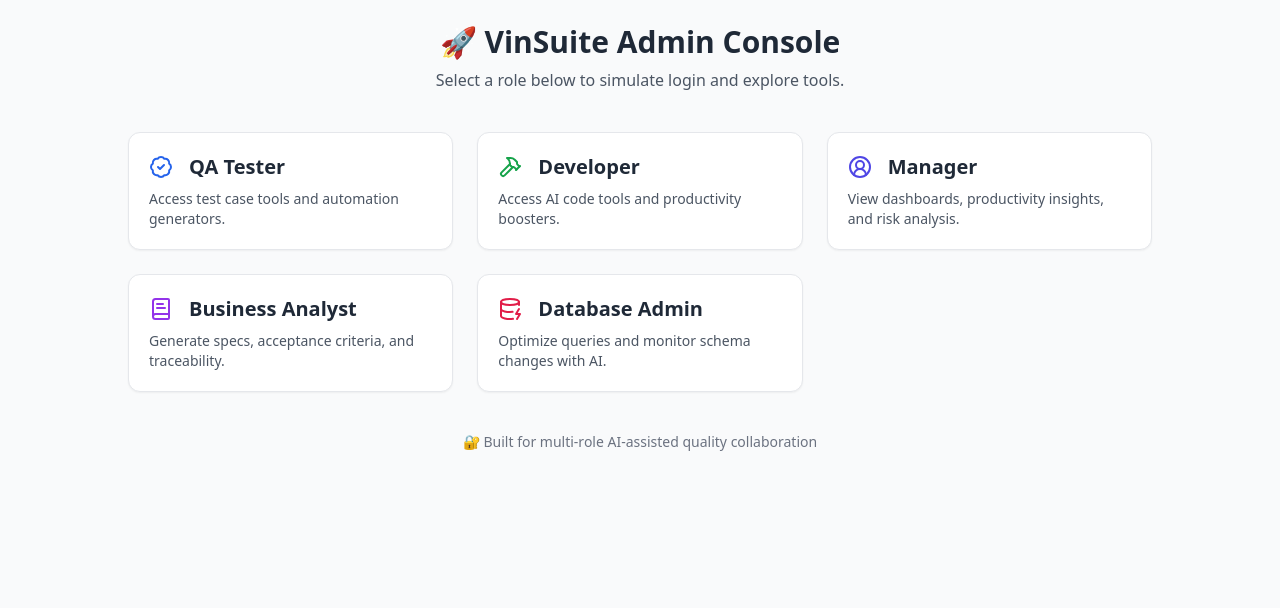
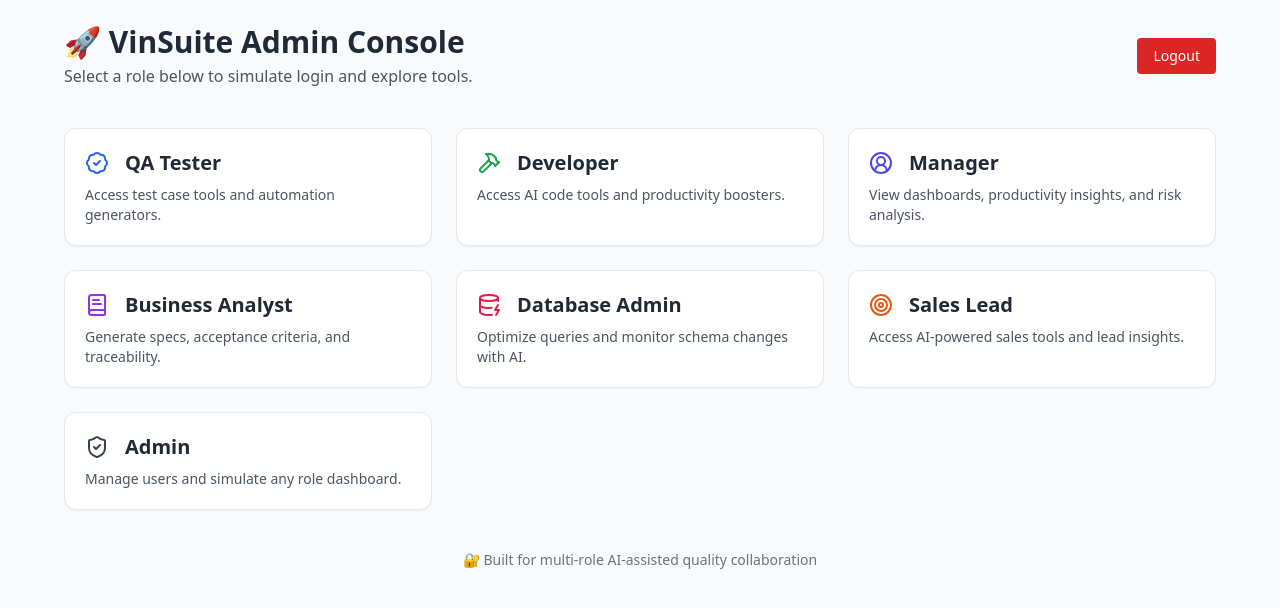
Before and after one commit to vineethin/vinsuite, a React (Create React App) app in the folder vinsuite-frontend/: page /admin in a window 1280 px wide. Shown: the top 608 px of the page. Built offline with nearby package versions, Linux system fonts and the light colour scheme.

Commit message:
Updated Admin Home page

```diff
--- a/vinsuite-frontend/src/pages/admin/AdminHome.jsx
+++ b/vinsuite-frontend/src/pages/admin/AdminHome.jsx
@@ -1,8 +1,17 @@
 import React from "react";
 import { useNavigate } from "react-router-dom";
-import { BadgeCheck, Brain, Hammer, BookText, DatabaseZap, UserCircle2 } from "lucide-react";
+import {
+  BadgeCheck,
+  Brain,
+  Hammer,
+  BookText,
+  DatabaseZap,
+  UserCircle2,
+  ShieldCheck,
+  Target,
+} from "lucide-react";
 
-// Define the roles and their attributes
+// Define all roles including Sales Lead and Admin
 const roles = [
   {
     role: "tester",
@@ -39,33 +48,58 @@ const roles = [
     description: "Optimize queries and monitor schema changes with AI.",
     path: "/dba",
   },
+  {
+    role: "saleslead",
+    label: "Sales Lead",
+    icon: <Target className="w-6 h-6 text-orange-600" />,
+    description: "Access AI-powered sales tools and lead insights.",
+    path: "/sales",
+  },
+  {
+    role: "admin",
+    label: "Admin",
+    icon: <ShieldCheck className="w-6 h-6 text-gray-700" />,
+    description: "Manage users and simulate any role dashboard.",
+    path: "/admin",
+  },
 ];
 
 const AdminHome = () => {
   const navigate = useNavigate();
 
-  // Function to simulate login by setting the user role and navigating to dashboard
   const simulateLogin = (role) => {
     localStorage.setItem("userRole", role);
     localStorage.setItem("userName", role.charAt(0).toUpperCase() + role.slice(1));
+    const selectedRole = roles.find((r) => r.role === role);
+    if (selectedRole) {
+      navigate(selectedRole.path);
+    }
+  };
 
-    // Redirect to the dashboard based on the role
-    const selectedRole = roles.find(r => r.role === role);
-    if (selectedRole) {
-      navigate(selectedRole.path);  // Directly navigate to the selected role's path
-    }
+  const handleLogout = () => {
+    localStorage.clear();
+    navigate("/login");
   };
 
   return (
     <div className="min-h-screen bg-gray-50 p-6">
-      <div className="max-w-5xl mx-auto">
-        {/* Admin Console Header */}
-        <div className="text-center mb-10">
-          <h1 className="text-3xl font-bold text-gray-800">🚀 VinSuite Admin Console</h1>
-          <p className="text-gray-600 mt-2">Select a role below to simulate login and explore tools.</p>
+      <div className="max-w-6xl mx-auto">
+
+        {/* Header and Logout */}
+        <div className="flex justify-between items-center mb-10">
+          <div>
+            <h1 className="text-3xl font-bold text-gray-800">🚀 VinSuite Admin Console</h1>
+            <p className="text-gray-600 mt-1">Select a role below to simulate login and explore tools.</p>
+          </div>
+          <button
+            onClick={handleLogout}
+            className="bg-red-600 text-white px-4 py-2 rounded hover:bg-red-700 text-sm"
+          >
+            Logout
+          </button>
         </div>
 
-        {/* Grid of Role Cards */}
+        {/* Role Cards */}
         <div className="grid grid-cols-1 sm:grid-cols-2 lg:grid-cols-3 gap-6">
           {roles.map((roleCard) => (
             <div
@@ -82,7 +116,6 @@ const AdminHome = () => {
           ))}
         </div>
 
-        {/* Footer Information */}
         <div className="text-center mt-10 text-gray-500 text-sm">
           <p>🔐 Built for multi-role AI-assisted quality collaboration</p>
         </div>
```
